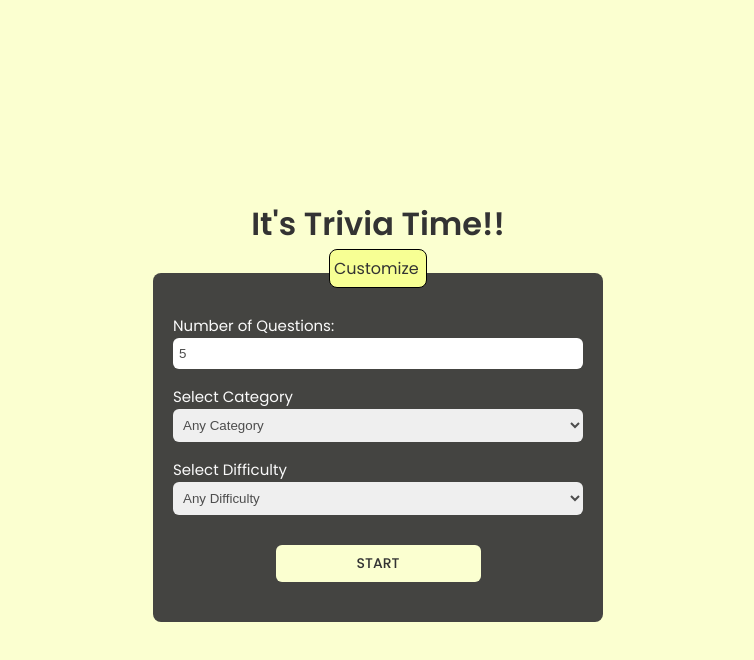
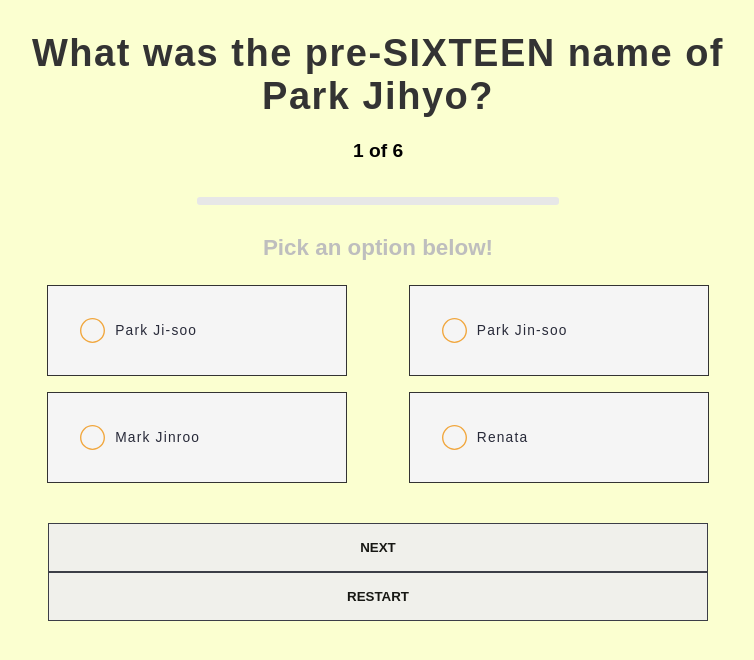
Before and after one commit to androso/projects, a plain HTML site: page quiz-app-v2/index.html in a window 1280 px wide. Both pictures are taken after typing "5" into the empty fields and a click on the button "START". Shown: the whole page, without its empty margins (262-1016 px from the left). Drawn offline with Linux system fonts and the light colour scheme; no server answers.

Commit message:
adding different file structure, this time we're using html templates in js

```diff
--- a/quiz-app-v2/css/styles.css
+++ b/quiz-app-v2/css/styles.css
@@ -26,6 +26,8 @@ html {
 body {
     background-color: var(--main-bg-color);
 }
+
+/* +++++++++++++++ CUSTOMIZE SCREEN +++++++++++++++ */
 .quiz__customize-container {
     color: var(--main-font-color);
     width: 85vw;
@@ -115,12 +117,19 @@ body {
 .quiz__form button:hover {
     cursor: pointer;
 }
-/*
+
+
+
+/* +++++++++++++++ MAIN-GAME SCREEN +++++++++++++++ */
+
+
 .quiz {
     padding: 2rem 1.4rem;
+    max-width: var(--container-width);
+    margin: 0 auto;
 }
 
----------- QUIZ HEADER (AREA OF QUESTIONS) ----------
+/* ---------- QUIZ HEADER (AREA OF QUESTIONS) ---------- */
 .quiz__header {
     text-align: center;
     font-family: var(--font-heading-stack);
@@ -129,7 +138,7 @@ body {
     font-weight: bold;
     letter-spacing: 1.5px;
     font-size: 38px;
-    padding: 0.8rem 4rem;
+    /* padding: 0.8rem 4rem; */
     color: var(--main-font-color);
     margin-bottom: 22px;
 }
@@ -160,7 +169,7 @@ body {
     margin-bottom: 15px;
 }
 
----------- QUIZ BODY, CHOICES ----------
+/* ---------- QUIZ BODY, CHOICES ---------- */
 .quiz__choices-container {
     list-style: none;
     display: flex;
@@ -190,6 +199,7 @@ body {
 }
 .quiz__label {
     display: flex;
+    border: 1px solid var(--main-font-color);
     padding: 2rem 2rem;
     align-items: center;
     cursor: pointer;
@@ -208,7 +218,7 @@ body {
 
 }
 
----------- BUTTONS ----------
+/* ---------- BUTTONS ---------- */
 .quiz__footer {
     padding: 2rem;
     display: flex;
@@ -234,4 +244,4 @@ body {
 
 .button.button--bordered {
     border: 1px solid var(--light-black);
-} */
+}
--- a/quiz-app-v2/js/app.js
+++ b/quiz-app-v2/js/app.js
@@ -1,2 +1,2 @@
-import { customize } from "./modules/customize-screen.js";
-customize();
+import { customize as startGame } from "./modules/customize-screen.js";
+startGame();
--- a/quiz-app-v2/js/modules/customize-screen.js
+++ b/quiz-app-v2/js/modules/customize-screen.js
@@ -19,6 +19,7 @@ const categories = {
 export const customize = () => {
 	addListeners();
 };
+
 const addListeners = () => {
 	$QuestionsNumberInput.addEventListener("keydown", getOnlyNumbers);
 	$submitFormButton.addEventListener("click", getUserData);
--- a/quiz-app-v2/js/modules/quiz-screen.js
+++ b/quiz-app-v2/js/modules/quiz-screen.js
@@ -1,8 +1,5 @@
 //TODO: Write the dom elements to be rendered
-//TODO: Receive the number of questions, categories and difficulty
-//TODO: Fetch the api and store it somewhere
-
-
+const $appContainer = document.querySelector(".app");
 
 export const gameScreen = (numberOfQuestions, categoryId, difficulty) => {
     getQuestionsData(numberOfQuestions, categoryId, difficulty);
@@ -10,12 +7,92 @@ export const gameScreen = (numberOfQuestions, categoryId, difficulty) => {
 }
 
 const getQuestionsData = async (numberOfQuestions, categoryId, difficulty) => {
-    const reqLink = `https://opentdb.com/api.php?amount=${numberOfQuestions}&category=${categoryId}&difficulty=${difficulty}`;
-    console.log(reqLink);
-    const questionsData = (await fetch(reqLink)).json();
-    console.log(await questionsData);
-}
+    const reqLink = `https://opentdb.com/api.php?amount=${numberOfQuestions}&category=${categoryId}&difficulty=${difficulty}&type=multiple`;
+    const questionsData = await (await fetch(reqLink)).json();
+    // We'll need a loop to iterate questionsData numberOfQuestions times
+    // we'll store questionTitle, choices and the correct answer inside of an object
+    // Each object will be stored inside of an array
+    // We'll loop that array of objects, using new Question from questions.js
 
-const renderScreen = (numberOfQuestions, categoryId, difficulty) => {
+    const questions = questionsData.results.map(questionObject => {
+        const question = questionObject.question;
+        const wrongChoices = questionObject.incorrect_answers;
+        const correctChoice = questionObject.correct_answer;
+        return {
+            question,
+            choices: [...wrongChoices, correctChoice],
+            correctAnswer: correctChoice
+        }
+    })
 
 }
+const renderScreen = () => {
+    let markup = `
+    <main class="quiz">
+        <div class="quiz__header">
+            <h1 class="quiz__question">
+                What was the pre-SIXTEEN name of Park Jihyo?
+            </h1>
+            <p class="quiz__current-question">1 of 6</p>
+            <div class="quiz__progress-bar">
+                <div class="quiz__progress-bar__inner"></div>
+            </div>
+            <p class="quiz__tagline">Pick an option below!</p>
+        </div>
+        <div class="quiz__body">
+            <ul class="quiz__choices-container">
+                <li class="quiz__choice">
+                    <input
+                        type="radio"
+                        name="choice"
+                        id="choice0"
+                        class="quiz__input"
+                    />
+                    <label for="choice0" class="quiz__label">
+                        <i></i>Park Ji-soo</label
+                    >
+                </li>
+                <li class="quiz__choice">
+                    <input
+                        type="radio"
+                        name="choice"
+                        id="choice1"
+                        class="quiz__input"
+                    />
+                    <label for="choice1" class="quiz__label">
+                        <i></i>Park Jin-soo</label
+                    >
+                </li>
+                <li class="quiz__choice">
+                    <input
+                        type="radio"
+                        name="choice"
+                        id="choice2"
+                        class="quiz__input"
+                    />
+                    <label for="choice2" class="quiz__label">
+                        <i></i>Mark Jinroo</label
+                    >
+                </li>
+                <li class="quiz__choice">
+                    <input
+                        type="radio"
+                        name="choice"
+                        id="choice3"
+                        class="quiz__input"
+                    />
+                    <label for="choice3" class="quiz__label"> <i></i>Renata</label>
+                </li>
+            </ul>
+        </div>
+        <div class="quiz__footer">
+            <button class="button button--bordered next">Next</button>
+            <button class="button button--bordered restart">Restart</button>
+        </div>
+    </main>
+    `;
+    $appContainer.innerHTML = markup;
+}
+const createQuiz = () => {
+
+}
```
Also changed, not shown: quiz-app-v2/index.html (+1 -64 lines), quiz-app-v2/js/utils/questions.js (added, +11 -0 lines), quiz-app-v2/js/views/ViewConstructor.js (added), quiz-app-v2/js/views/customize-html.js (added), quiz-app-v2/js/views/game-html.js (added), quiz-app-v2/js/views/restults-html.js (added).
